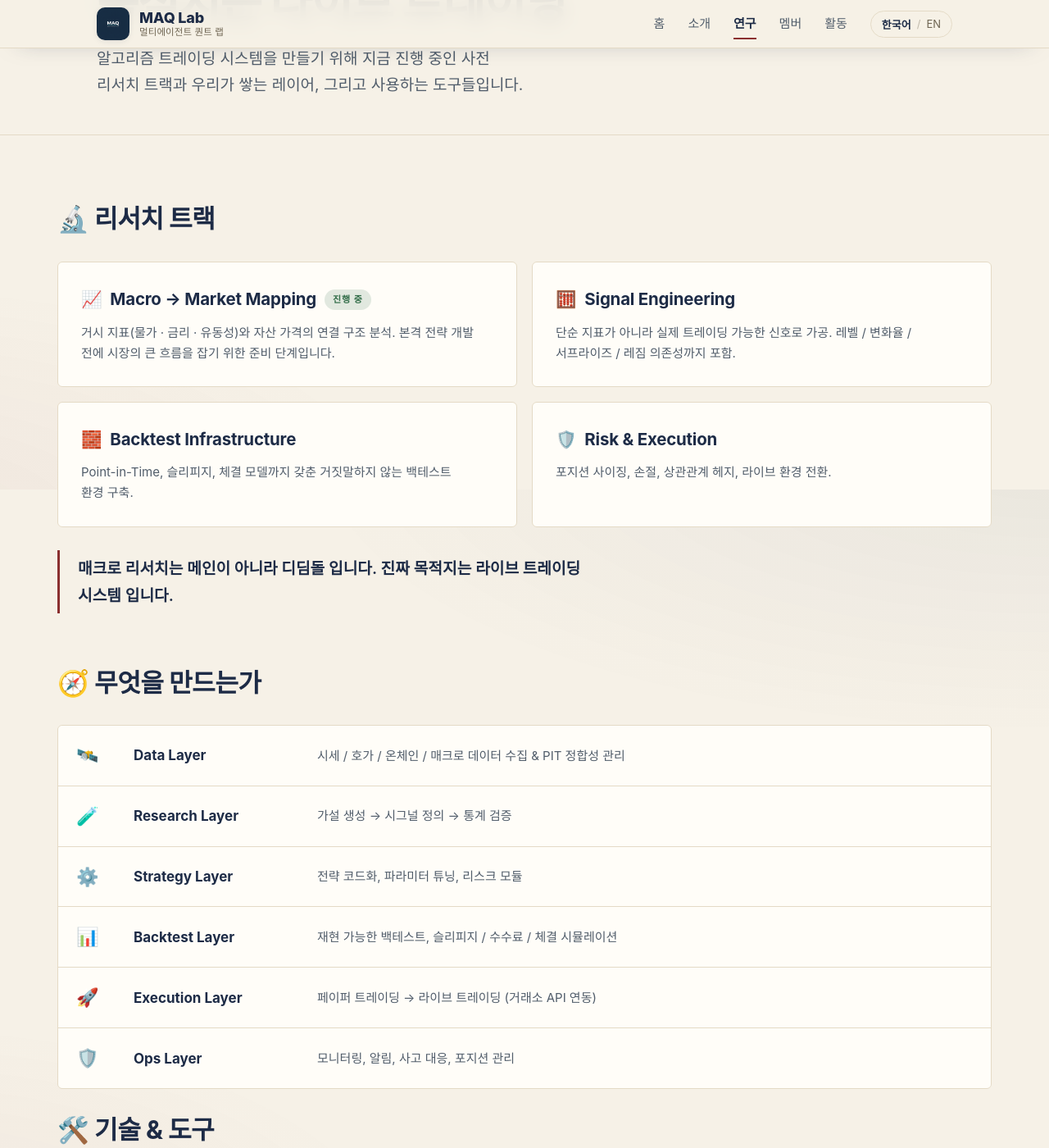
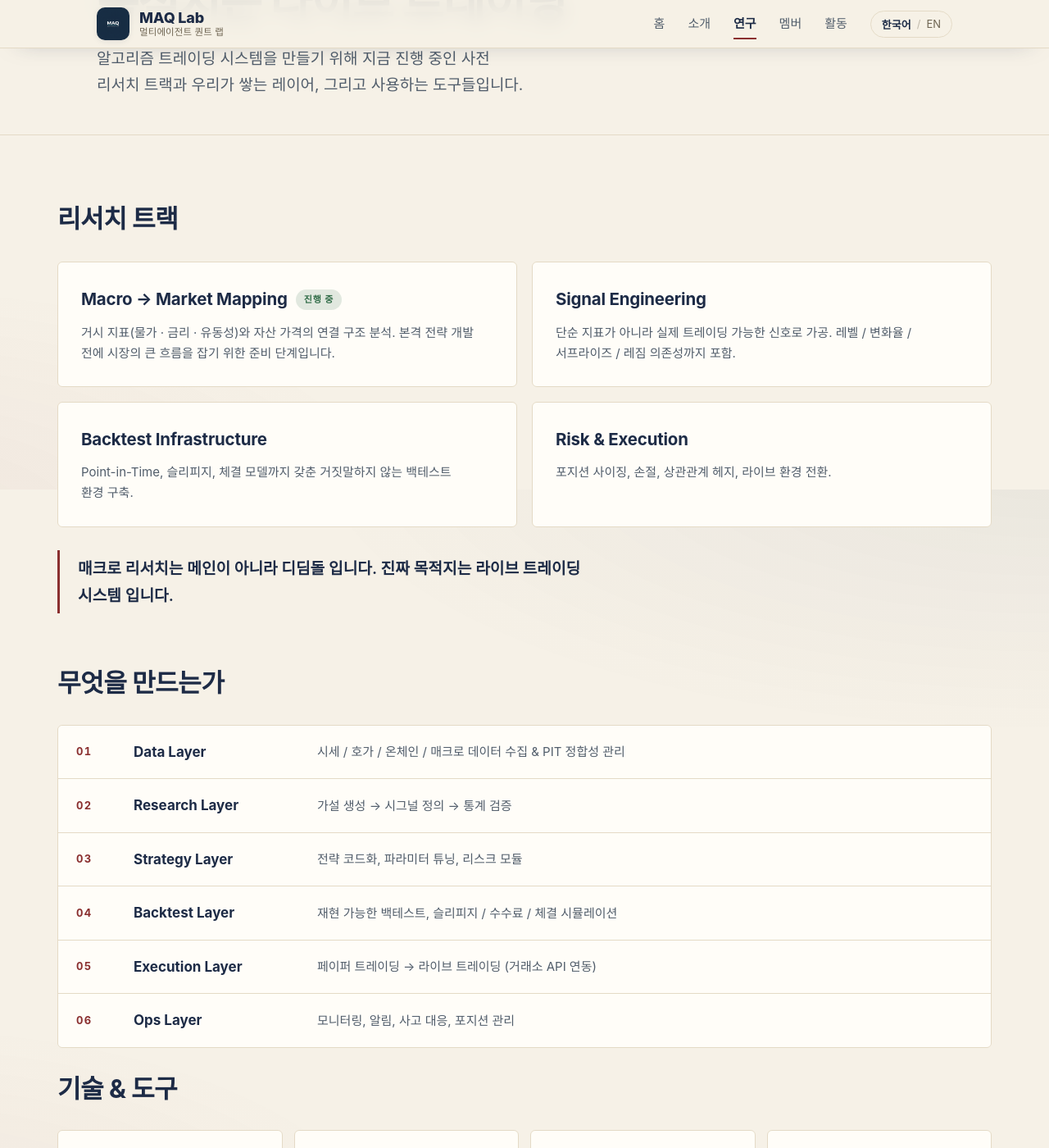
Before and after one commit to Multi-Agent-Quant-Lab/Multi-Agent-Quant-Lab.github.io, a Jekyll site: the page built from research.html, in a window 1280 px wide and 1400 px high, scrolled down 303 px. Shown: the whole window at 82% size. Built offline with Jekyll 4.4.1, drawn with Linux system fonts in a browser that asks for light colours; some web fonts are replaced; some of the changed text lies outside the part shown.

Commit message:
Strip decorative emoji for an editorial, premium feel
- Remove emoji from About/Research section headings and track titles
- Replace the layer-table emoji column with 01–06 numbering, matching
  the home "what we build" system for consistency
- Clean emoji from the roadmap list

Co-Authored-By: Claude Opus 4.8 (1M context) <noreply@anthropic.com>

```diff
--- a/about.html
+++ b/about.html
@@ -11,7 +11,7 @@ lede_en: MAQ Lab is an open study that uses AI coding agents to build live-ready
 
 <div class="cols">
   <section class="col-main prose">
-    <h2 id="mission">{% include t.html ko="🎯 미션" en="🎯 Mission" %}</h2>
+    <h2 id="mission">{% include t.html ko="미션" en="Mission" %}</h2>
     <p>
       <span lang="ko"><b>Multi-Agent Quant Lab (MAQ Lab)</b> 은 <b>AI 코딩 에이전트(Claude, Codex 등)</b> 를 적극적으로 활용해 <b>실제 시장(주식 · 크립토)에서 작동하는 알고리즘 트레이딩 시스템</b>을 처음부터 끝까지 만들어보는 스터디입니다.</span>
       <span lang="en"><b>Multi-Agent Quant Lab (MAQ Lab)</b> uses <b>AI coding agents (Claude, Codex, …)</b> to build <b>algorithmic trading systems that work in real stock &amp; crypto markets</b> — from end to end.</span>
@@ -26,7 +26,7 @@ lede_en: MAQ Lab is an open study that uses AI coding agents to build live-ready
       <span lang="en">To get there, AI agents work as our <b>fellow developers and researchers</b>. Humans own the hypotheses and judgment; agents run code, data, and validation — fast.</span>
     </p>
 
-    <h2 id="why">{% include t.html ko="🤖 왜 “멀티에이전트”인가" en="🤖 Why “Multi-Agent”" %}</h2>
+    <h2 id="why">{% include t.html ko="왜 “멀티에이전트”인가" en="Why “Multi-Agent”" %}</h2>
     <p><span lang="ko">이 이름의 <i>Multi-Agent</i> 는 두 가지를 의미합니다.</span><span lang="en">The <i>Multi-Agent</i> in our name means two things.</span></p>
     <ol>
       <li>
@@ -41,7 +41,7 @@ lede_en: MAQ Lab is an open study that uses AI coding agents to build live-ready
       </li>
     </ol>
 
-    <h2 id="join">{% include t.html ko="🤝 이런 분을 환영합니다" en="🤝 Who should join" %}</h2>
+    <h2 id="join">{% include t.html ko="이런 분을 환영합니다" en="Who should join" %}</h2>
     <p><span lang="ko">거창한 자격은 필요 없습니다. 다음 중 하나라도 해당되면 환영합니다.</span><span lang="en">No fancy résumé required. If any of these is you, come in.</span></p>
     <ul class="checks">
       <li><span lang="ko"><b>시장에 대한 가설은 있는데</b> 검증할 환경이 없는 분</span><span lang="en">You have <b>market hypotheses</b> but no way to test them.</span></li>
--- a/assets/css/main.css
+++ b/assets/css/main.css
@@ -302,7 +302,7 @@ html[data-lang="en"] .lang [data-lang-set="en"] { color: var(--navy); font-weigh
 .layerrow { display: grid; grid-template-columns: 56px 210px 1fr; align-items: center; gap: 14px; padding: 18px 22px; background: var(--paper-2); border-bottom: 1px solid var(--line); transition: background .2s; }
 .layerrow:last-child { border-bottom: 0; }
 .layerrow:hover { background: var(--paper-3); }
-.layerrow__ico { font-size: 22px; }
+.layerrow__ico { font-size: 13px; font-weight: 700; color: var(--burg); letter-spacing: 0.1em; font-variant-numeric: tabular-nums; }
 .layerrow__name { font-weight: 700; color: var(--navy); }
 .layerrow__desc { color: var(--ink-soft); font-size: 15px; }
 
--- a/research.html
+++ b/research.html
@@ -10,24 +10,24 @@ lede_en: The pre-research tracks we're running, the layers we build, and the too
 ---
 
 <section class="prose">
-  <h2 id="tracks">{% include t.html ko="🔬 리서치 트랙" en="🔬 Research tracks" %}</h2>
+  <h2 id="tracks">{% include t.html ko="리서치 트랙" en="Research tracks" %}</h2>
 </section>
 
 <div class="tracks">
   <article class="track reveal">
-    <h3>📈 {% include t.html ko="Macro → Market Mapping" en="Macro → Market Mapping" %} <span class="tag tag--live">{% include t.html ko="진행 중" en="In progress" %}</span></h3>
+    <h3>{% include t.html ko="Macro → Market Mapping" en="Macro → Market Mapping" %} <span class="tag tag--live">{% include t.html ko="진행 중" en="In progress" %}</span></h3>
     <p><span lang="ko">거시 지표(물가 · 금리 · 유동성)와 자산 가격의 연결 구조 분석. 본격 전략 개발 전에 시장의 큰 흐름을 잡기 위한 준비 단계입니다.</span><span lang="en">Mapping macro indicators (inflation, rates, liquidity) to asset prices — to read the big picture before building strategies.</span></p>
   </article>
   <article class="track reveal">
-    <h3>🧮 {% include t.html ko="Signal Engineering" en="Signal Engineering" %}</h3>
+    <h3>{% include t.html ko="Signal Engineering" en="Signal Engineering" %}</h3>
     <p><span lang="ko">단순 지표가 아니라 실제 트레이딩 가능한 신호로 가공. 레벨 / 변화율 / 서프라이즈 / 레짐 의존성까지 포함.</span><span lang="en">Turning raw indicators into tradable signals — levels, changes, surprises, and regime dependence.</span></p>
   </article>
   <article class="track reveal">
-    <h3>🧱 {% include t.html ko="Backtest Infrastructure" en="Backtest Infrastructure" %}</h3>
+    <h3>{% include t.html ko="Backtest Infrastructure" en="Backtest Infrastructure" %}</h3>
     <p><span lang="ko">Point-in-Time, 슬리피지, 체결 모델까지 갖춘 거짓말하지 않는 백테스트 환경 구축.</span><span lang="en">A backtest environment that doesn't lie — point-in-time data, slippage, and fill models.</span></p>
   </article>
   <article class="track reveal">
-    <h3>🛡️ {% include t.html ko="Risk &amp; Execution" en="Risk &amp; Execution" %}</h3>
+    <h3>{% include t.html ko="Risk &amp; Execution" en="Risk &amp; Execution" %}</h3>
     <p><span lang="ko">포지션 사이징, 손절, 상관관계 헤지, 라이브 환경 전환.</span><span lang="en">Position sizing, stop-losses, correlation hedging, and the move to live.</span></p>
   </article>
 </div>
@@ -35,7 +35,7 @@ lede_en: The pre-research tracks we're running, the layers we build, and the too
 <section class="prose">
   <blockquote><span lang="ko">매크로 리서치는 <b>메인이 아니라 디딤돌</b> 입니다. 진짜 목적지는 <b>라이브 트레이딩 시스템</b> 입니다.</span><span lang="en">Macro research is the <b>stepping stone, not the goal</b>. The real destination is a <b>live trading system</b>.</span></blockquote>
 
-  <h2 id="layers">{% include t.html ko="🧭 무엇을 만드는가" en="🧭 What we build" %}</h2>
+  <h2 id="layers">{% include t.html ko="무엇을 만드는가" en="What we build" %}</h2>
 </section>
 
 <div class="layertable">
@@ -45,7 +45,7 @@ lede_en: The pre-research tracks we're running, the layers we build, and the too
     {% assign c_ko = c[2] %}
     {% assign c_en = c[3] %}
     <div class="layerrow reveal">
-      <span class="layerrow__ico">{{ c[0] }}</span>
+      <span class="layerrow__ico">0{{ forloop.index }}</span>
       <span class="layerrow__name">{{ c[1] }}</span>
       <span class="layerrow__desc">{% include t.html ko=c_ko en=c_en %}</span>
     </div>
@@ -53,7 +53,7 @@ lede_en: The pre-research tracks we're running, the layers we build, and the too
 </div>
 
 <section class="prose">
-  <h2 id="tech">{% include t.html ko="🛠️ 기술 &amp; 도구" en="🛠️ Tech &amp; Tools" %}</h2>
+  <h2 id="tech">{% include t.html ko="기술 &amp; 도구" en="Tech &amp; Tools" %}</h2>
 </section>
 
 <div class="techgrid">
@@ -67,12 +67,12 @@ lede_en: The pre-research tracks we're running, the layers we build, and the too
 </div>
 
 <section class="prose">
-  <h2 id="projects">{% include t.html ko="📂 프로젝트 로드맵" en="📂 Project roadmap" %}</h2>
+  <h2 id="projects">{% include t.html ko="프로젝트 로드맵" en="Project roadmap" %}</h2>
   <p class="muted"><span lang="ko">아직 공개된 프로젝트는 없습니다. 사전 리서치가 마무리되는 대로 하나씩 오픈할 예정입니다.</span><span lang="en">No public projects yet — we'll open them up as the pre-research wraps.</span></p>
   <ul>
-    <li><span lang="ko">🧪 거시 지표 → 자산 반응 리서치 <i>(진행 중, 비공개)</i></span><span lang="en">🧪 Macro → asset response research <i>(in progress, private)</i></span></li>
-    <li><span lang="ko">🧮 시그널 R&amp;D 라이브러리</span><span lang="en">🧮 Signal R&amp;D library</span></li>
-    <li><span lang="ko">🧱 Point-in-Time 정합 백테스트 엔진</span><span lang="en">🧱 Point-in-time backtest engine</span></li>
-    <li><span lang="ko">🚀 거래소 API 연동 실행 모듈</span><span lang="en">🚀 Exchange-API execution module</span></li>
+    <li><span lang="ko">거시 지표 → 자산 반응 리서치 <i>(진행 중, 비공개)</i></span><span lang="en">Macro → asset response research <i>(in progress, private)</i></span></li>
+    <li><span lang="ko">시그널 R&amp;D 라이브러리</span><span lang="en">Signal R&amp;D library</span></li>
+    <li><span lang="ko">Point-in-Time 정합 백테스트 엔진</span><span lang="en">Point-in-time backtest engine</span></li>
+    <li><span lang="ko">거래소 API 연동 실행 모듈</span><span lang="en">Exchange-API execution module</span></li>
   </ul>
 </section>
```
